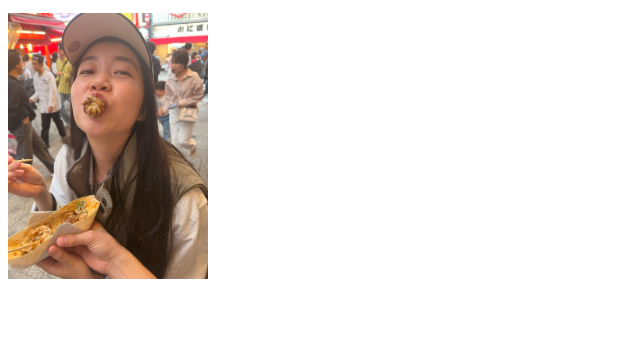
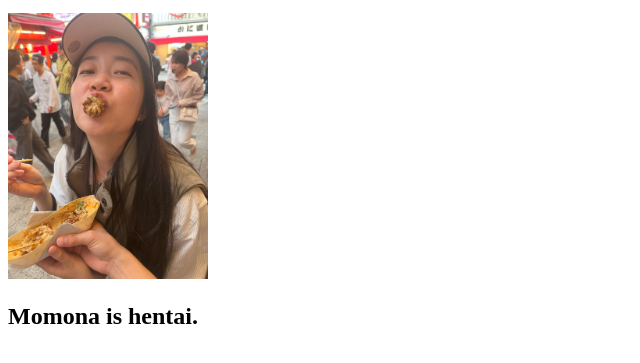
Before and after one commit to seimu1207/SampleWebapp, a plain HTML site: page public/index.html in a window 1280 px wide. Shown: the part 155-518 px from the top of the page, without its empty margins (0-640 px from the left). Drawn offline with Linux system fonts and the light colour scheme.

Commit message:
Update index.html

```diff
--- a/public/index.html
+++ b/public/index.html
@@ -13,6 +13,7 @@
     <p id="response"></p>
 
     <img src="person.jpg" alt="ロゴ画像" width="200">
+    <h2>Momona is hentai.</h2>
 
     <script>
         async function generateResponse() {
```
